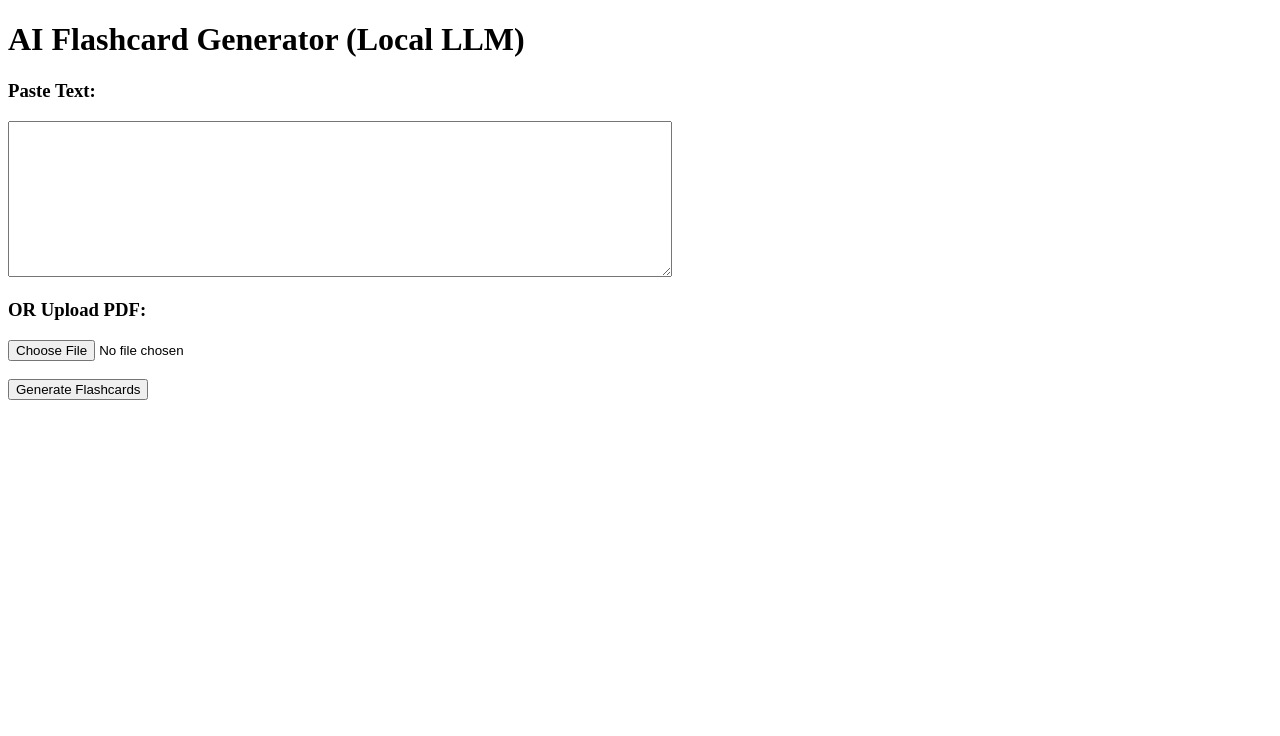
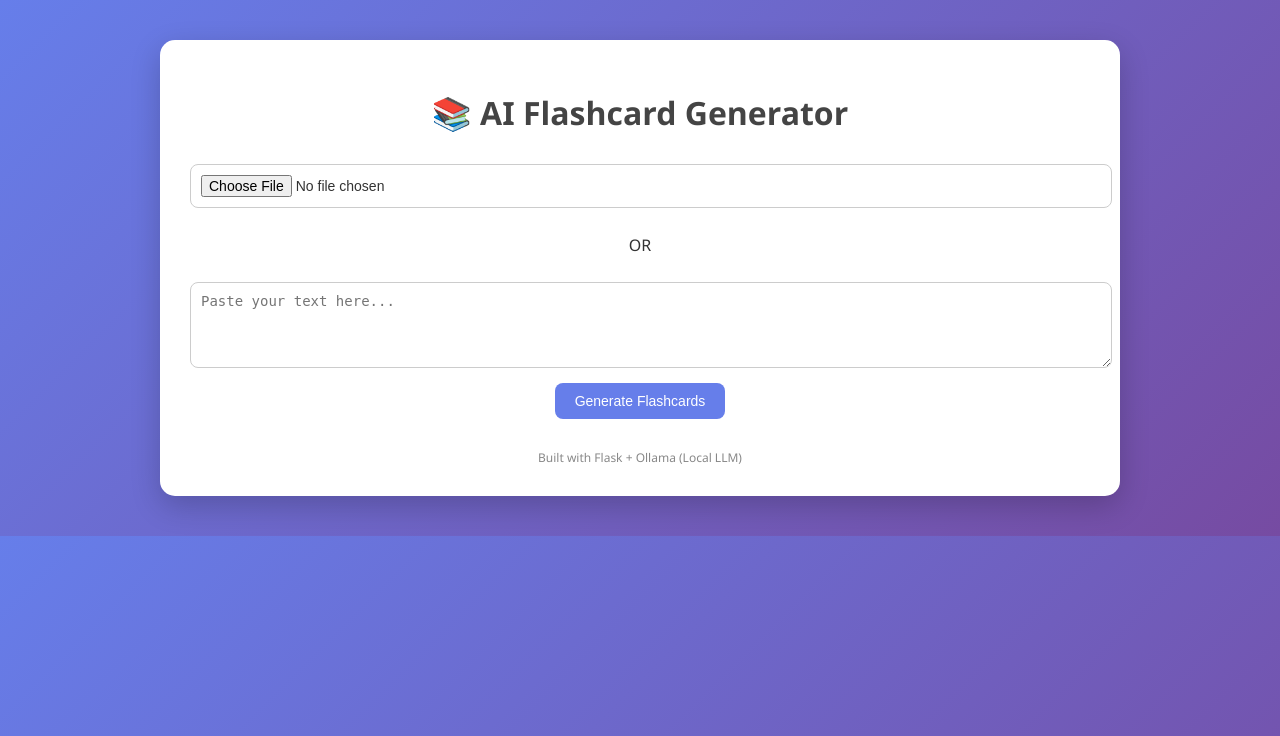
Before and after one commit to Cooky09/AI-Flashcard, a Flask app: page / in a window 1280 px wide. Shown: the top 736 px of the page. Run offline with Flask 3, Linux system fonts and the light colour scheme.

Commit message:
Update index.html

```diff
--- a/templates/index.html
+++ b/templates/index.html
@@ -1,33 +1,162 @@
 <!DOCTYPE html>
-<html>
+<html lang="en">
 <head>
+    <meta charset="UTF-8">
     <title>AI Flashcard Generator</title>
+    <meta name="viewport" content="width=device-width, initial-scale=1.0">
+
+    <style>
+        body {
+            font-family: 'Segoe UI', sans-serif;
+            background: linear-gradient(135deg, #667eea, #764ba2);
+            margin: 0;
+            padding: 0;
+            color: #333;
+        }
+
+        .container {
+            max-width: 900px;
+            margin: 40px auto;
+            background: white;
+            padding: 30px;
+            border-radius: 15px;
+            box-shadow: 0 10px 30px rgba(0,0,0,0.2);
+        }
+
+        h1 {
+            text-align: center;
+            margin-bottom: 20px;
+            color: #444;
+        }
+
+        .upload-section {
+            text-align: center;
+            margin-bottom: 30px;
+        }
+
+        input[type="file"],
+        textarea {
+            width: 100%;
+            margin: 10px 0;
+            padding: 10px;
+            border-radius: 8px;
+            border: 1px solid #ccc;
+            font-size: 14px;
+        }
+
+        button {
+            background: #667eea;
+            color: white;
+            padding: 10px 20px;
+            border: none;
+            border-radius: 8px;
+            font-size: 14px;
+            cursor: pointer;
+            transition: 0.3s;
+        }
+
+        button:hover {
+            background: #5a67d8;
+        }
+
+        .flashcards {
+            display: grid;
+            grid-template-columns: repeat(auto-fit, minmax(250px, 1fr));
+            gap: 20px;
+            margin-top: 30px;
+        }
+
+        .card {
+            perspective: 1000px;
+        }
+
+        .card-inner {
+            position: relative;
+            width: 100%;
+            height: 180px;
+            transition: transform 0.6s;
+            transform-style: preserve-3d;
+            cursor: pointer;
+        }
+
+        .card.flipped .card-inner {
+            transform: rotateY(180deg);
+        }
+
+        .card-front, .card-back {
+            position: absolute;
+            width: 100%;
+            height: 100%;
+            border-radius: 12px;
+            backface-visibility: hidden;
+            padding: 15px;
+            box-sizing: border-box;
+            display: flex;
+            align-items: center;
+            justify-content: center;
+            text-align: center;
+        }
+
+        .card-front {
+            background: #edf2ff;
+            font-weight: bold;
+        }
+
+        .card-back {
+            background: #c3dafe;
+            transform: rotateY(180deg);
+        }
+
+        .footer {
+            text-align: center;
+            margin-top: 30px;
+            font-size: 12px;
+            color: #888;
+        }
+
+    </style>
 </head>
 <body>
-    <h1>AI Flashcard Generator (Local LLM)</h1>
 
-    <form method="POST" enctype="multipart/form-data">
-        <h3>Paste Text:</h3>
-        <textarea name="text" rows="10" cols="80"></textarea>
+<div class="container">
 
-        <h3>OR Upload PDF:</h3>
-        <input type="file" name="file">
+    <h1>📚 AI Flashcard Generator</h1>
 
-        <br><br>
-        <button type="submit">Generate Flashcards</button>
-    </form>
+    <div class="upload-section">
+        <form method="POST" enctype="multipart/form-data">
+            <input type="file" name="file">
+
+            <p>OR</p>
+
+            <textarea name="text" rows="4" placeholder="Paste your text here..."></textarea>
+
+            <br>
+            <button type="submit">Generate Flashcards</button>
+        </form>
+    </div>
 
     {% if flashcards %}
-        <h2>Generated Flashcards:</h2>
-        <ul>
-            {% for q, a in flashcards %}
-                <li>
-                    <strong>Q:</strong> {{ q }}<br>
-                    <strong>A:</strong> {{ a }}
-                </li>
-                <br>
-            {% endfor %}
-        </ul>
+    <div class="flashcards">
+        {% for question, answer in flashcards %}
+        <div class="card" onclick="this.classList.toggle('flipped')">
+            <div class="card-inner">
+                <div class="card-front">
+                    {{ question }}
+                </div>
+                <div class="card-back">
+                    {{ answer }}
+                </div>
+            </div>
+        </div>
+        {% endfor %}
+    </div>
     {% endif %}
+
+    <div class="footer">
+        Built with Flask + Ollama (Local LLM)
+    </div>
+
+</div>
+
 </body>
 </html>
```
